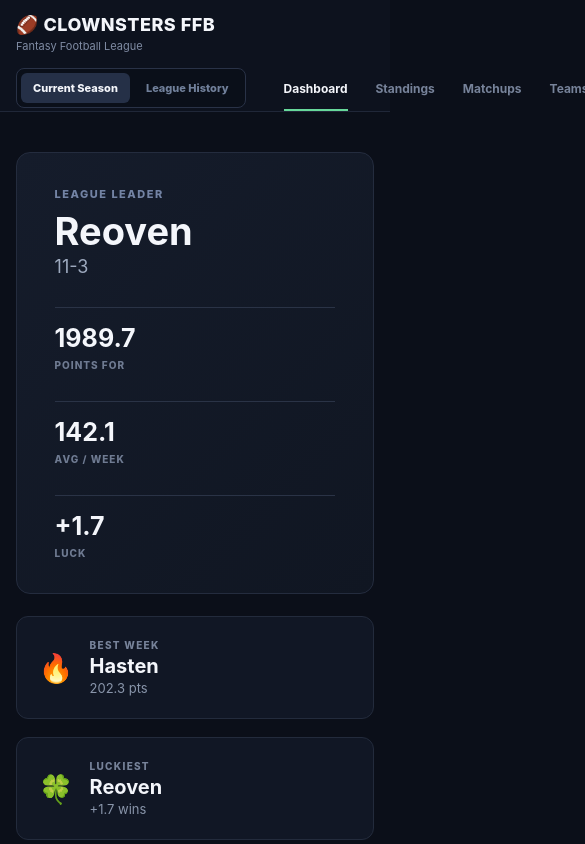
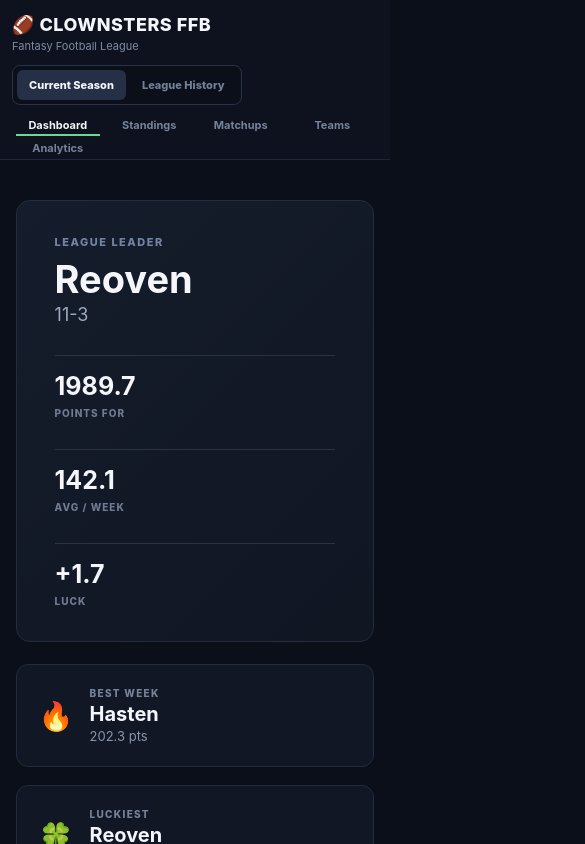
Before and after one commit to yfriedman4-prog/clownsters-ffb, a React (Vite) app: page / in a window 390 px wide. Shown: the top 844 px of the page, 585 px wide, since content can reach past the window. Built offline with nearby package versions, Linux system fonts and the light colour scheme.

Commit message:
Fix mobile navigation and history overview layout

```diff
--- a/src/App.css
+++ b/src/App.css
@@ -2707,3 +2707,60 @@ button.history-manager-name:hover {
   margin-top: auto;
   width: 100%;
 }
+/* ========================================
+   MOBILE HEADER / NAV REFINEMENT
+   ======================================== */
+
+@media (max-width: 700px) {
+  .header {
+    padding: 14px 12px 0;
+  }
+
+  .header-navigation {
+    order: 3;
+    width: 100%;
+    margin-left: 0;
+    flex-direction: column;
+    align-items: stretch;
+  }
+
+  .mode-switcher {
+    align-self: flex-start;
+    margin: 0 0 8px;
+  }
+
+  .nav {
+    order: initial;
+    display: grid;
+    grid-template-columns: repeat(4, minmax(0, 1fr));
+    width: 100%;
+    height: 46px;
+    margin: 0;
+    padding: 0;
+    overflow: visible;
+  }
+
+  .nav-item {
+    min-width: 0;
+    padding: 0 4px;
+    font-size: 11px;
+    text-align: center;
+  }
+
+  .nav-item.active::after {
+    left: 4px;
+    right: 4px;
+  }
+}
+/* History overview record cards — mobile */
+
+@media (max-width: 700px) {
+  .history-overview-records {
+    grid-template-columns: 1fr;
+    gap: 12px;
+  }
+
+  .history-overview-record-card {
+    width: 100%;
+  }
+}
```
